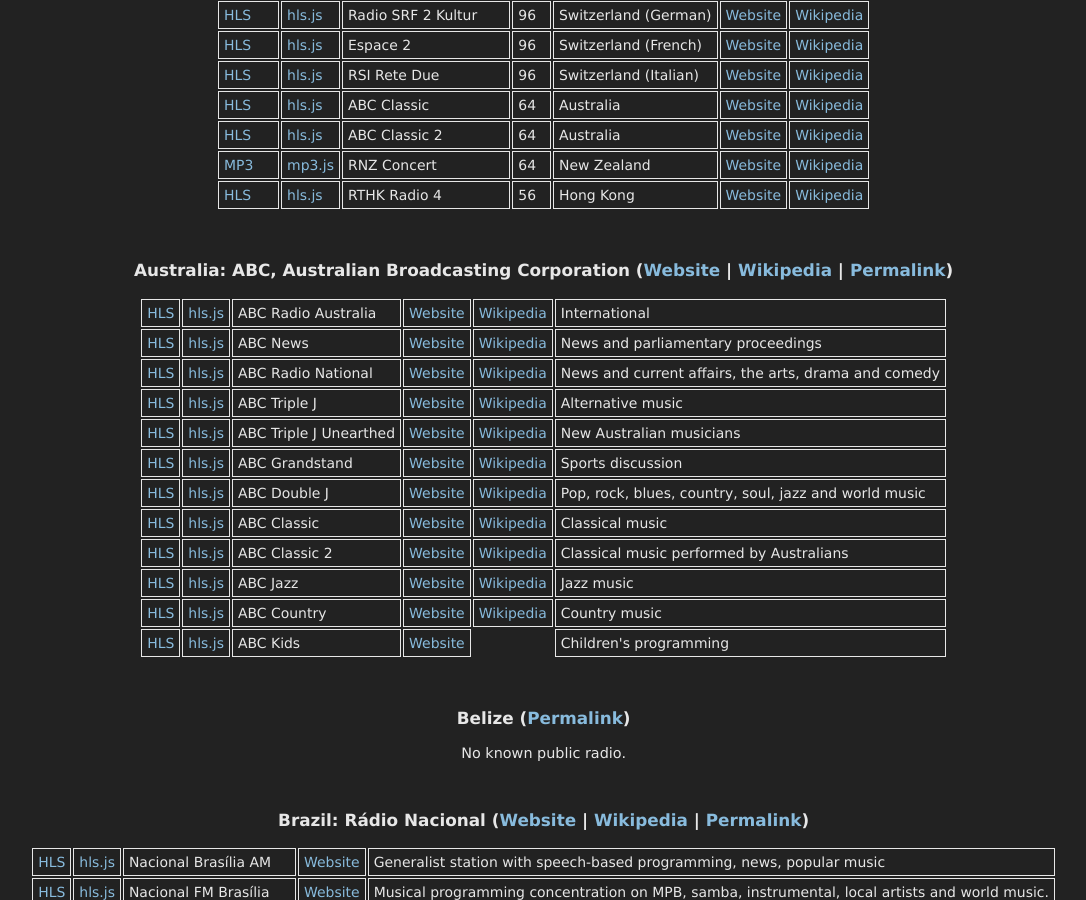
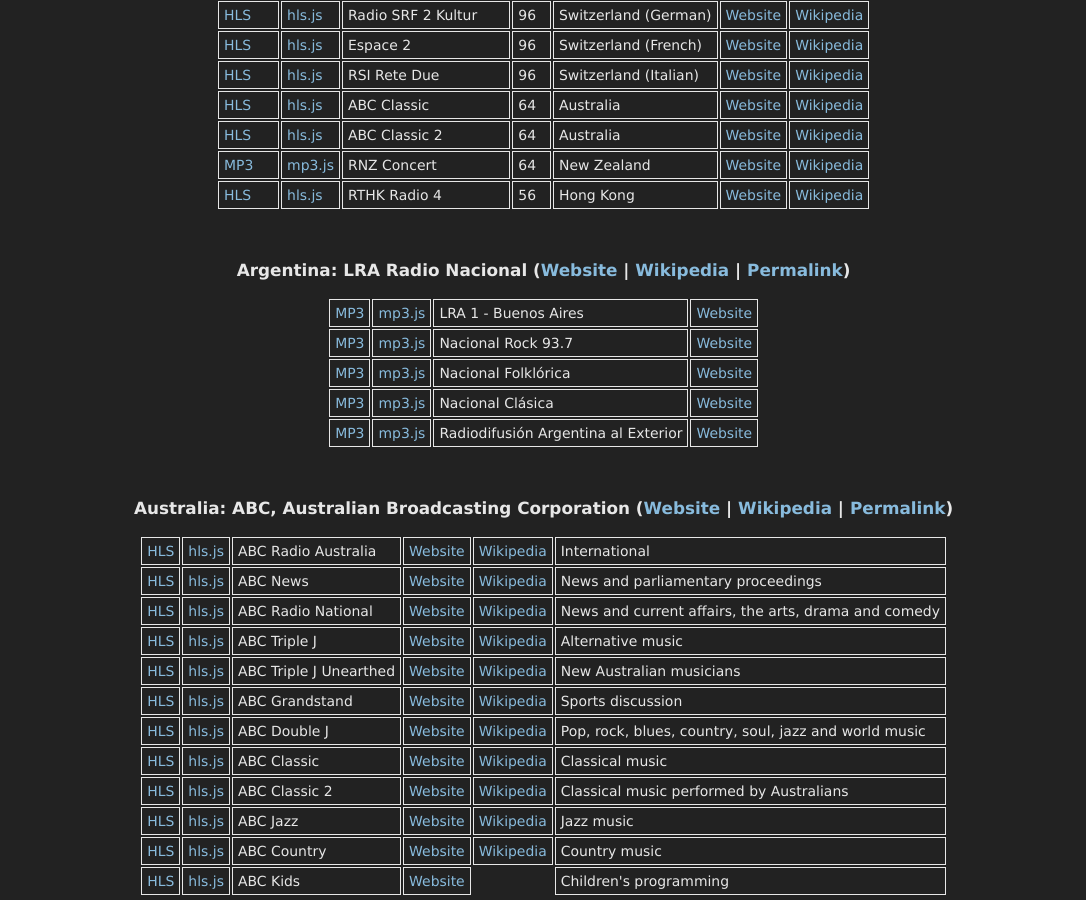
Before and after one commit to danburd/danburd.github.io, a Jekyll site: the page radio.html, which Jekyll copies as it is, in a window 1280 px wide and 900 px high, scrolled down 1102 px. Shown: the whole window, without its empty margins (98-1184 px from the left). Built offline with Jekyll 4.4.1, drawn with Linux system fonts in a browser that asks for light colours.

Commit message:
Added Argentina

```diff
--- a/radio.html
+++ b/radio.html
@@ -442,6 +442,43 @@
 </div>
 <br>
 <br>
+<div id="Argentina">
+<h3>Argentina: LRA Radio Nacional (<a href="http://www.radionacional.com.ar/">Website</a> | <a href="https://en.wikipedia.org/wiki/LRA_Radio_Nacional">Wikipedia</a> | <a href="#Argentina">Permalink</a>)</h3>
+<table>
+  <tr>
+    <td><a href="http://sa.mp3.icecast.magma.edge-access.net:7200/sc_rad1">MP3</a></td>
+    <td><a href="/mp3js.html?stream=http://sa.mp3.icecast.magma.edge-access.net:7200/sc_rad1">mp3.js</a></td>
+    <td>LRA 1 - Buenos Aires</td>
+    <td><a href="http://www.radionacional.com.ar/category/buenos-aires/">Website</a></td>
+  </tr>
+  <tr>
+    <td><a href="http://sa.mp3.icecast.magma.edge-access.net:7200/sc_rad39">MP3</a></td>
+    <td><a href="/mp3js.html?stream=http://sa.mp3.icecast.magma.edge-access.net:7200/sc_rad39">mp3.js</a></td>
+    <td>Nacional Rock 93.7</td>
+    <td><a href="http://www.radionacional.com.ar/nacionalrock/">Website</a></td>
+  </tr>
+  <tr>
+    <td><a href="http://sa.mp3.icecast.magma.edge-access.net:7200/sc_rad38">MP3</a></td>
+    <td><a href="/mp3js.html?stream=http://sa.mp3.icecast.magma.edge-access.net:7200/sc_rad38">mp3.js</a></td>
+    <td>Nacional Folklórica</td>
+    <td><a href="http://www.radionacional.com.ar/nacional-folklorica/">Website</a></td>
+  </tr>
+  <tr>
+    <td><a href="http://sa.mp3.icecast.magma.edge-access.net:7200/sc_rad37">MP3</a></td>
+    <td><a href="/mp3js.html?stream=http://sa.mp3.icecast.magma.edge-access.net:7200/sc_rad37">mp3.js</a></td>
+    <td>Nacional Clásica</td>
+    <td><a href="http://www.radionacional.com.ar/nacional-clasica/">Website</a></td>
+  </tr>
+  <tr>
+    <td><a href="http://sa.mp3.icecast.magma.edge-access.net:7200/sc_rad35">MP3</a></td>
+    <td><a href="/mp3js.html?stream=http://sa.mp3.icecast.magma.edge-access.net:7200/sc_rad35">mp3.js</a></td>
+    <td>Radiodifusión Argentina al Exterior</td>
+    <td><a href="http://www.radionacional.com.ar/rae-argentina-al-mundo/">Website</a></td>
+  </tr>
+</table>
+</div>
+<br>
+<br>
 <div id="Australia">
 <h3>Australia: ABC, Australian Broadcasting Corporation (<a href="https://radio.abc.net.au/">Website</a> | <a href="https://en.wikipedia.org/wiki/ABC_Radio_and_Regional_Content">Wikipedia</a> | <a href="#Australia">Permalink</a>)</h3>
 <table>
```
